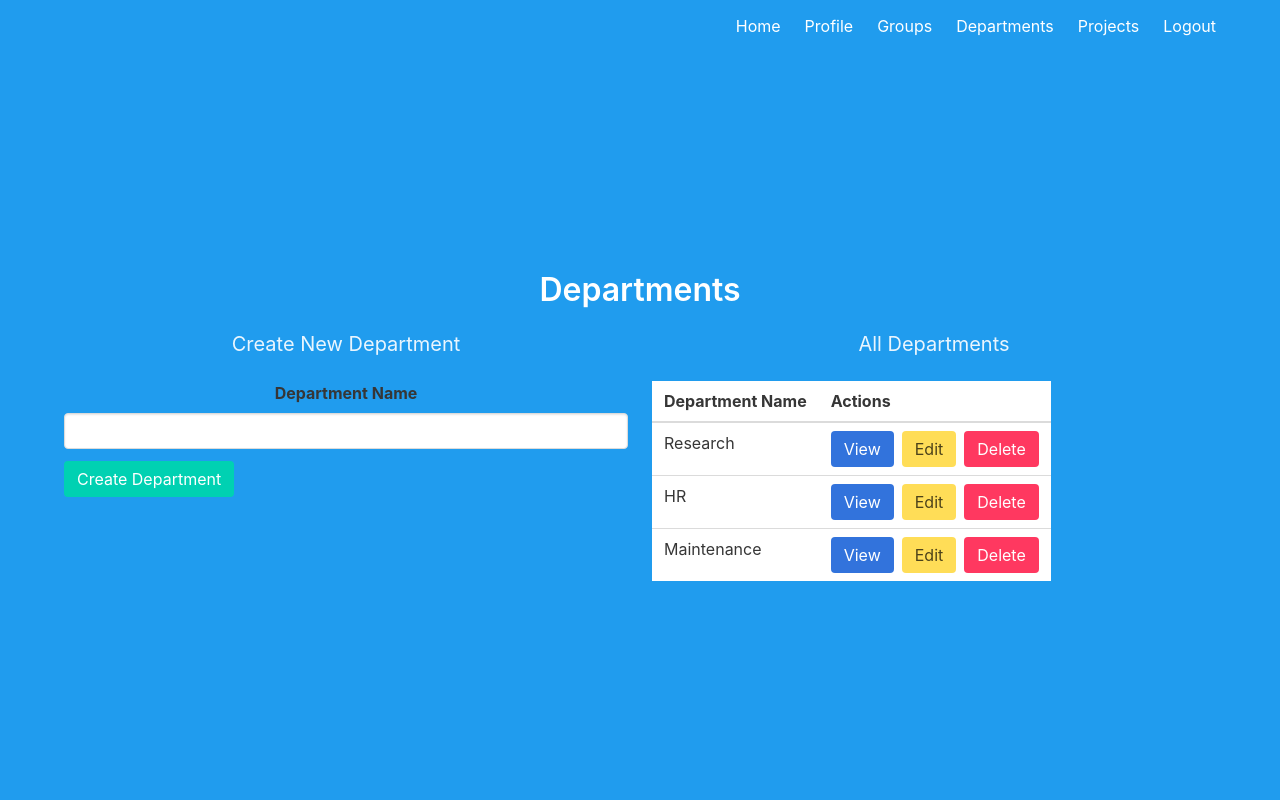
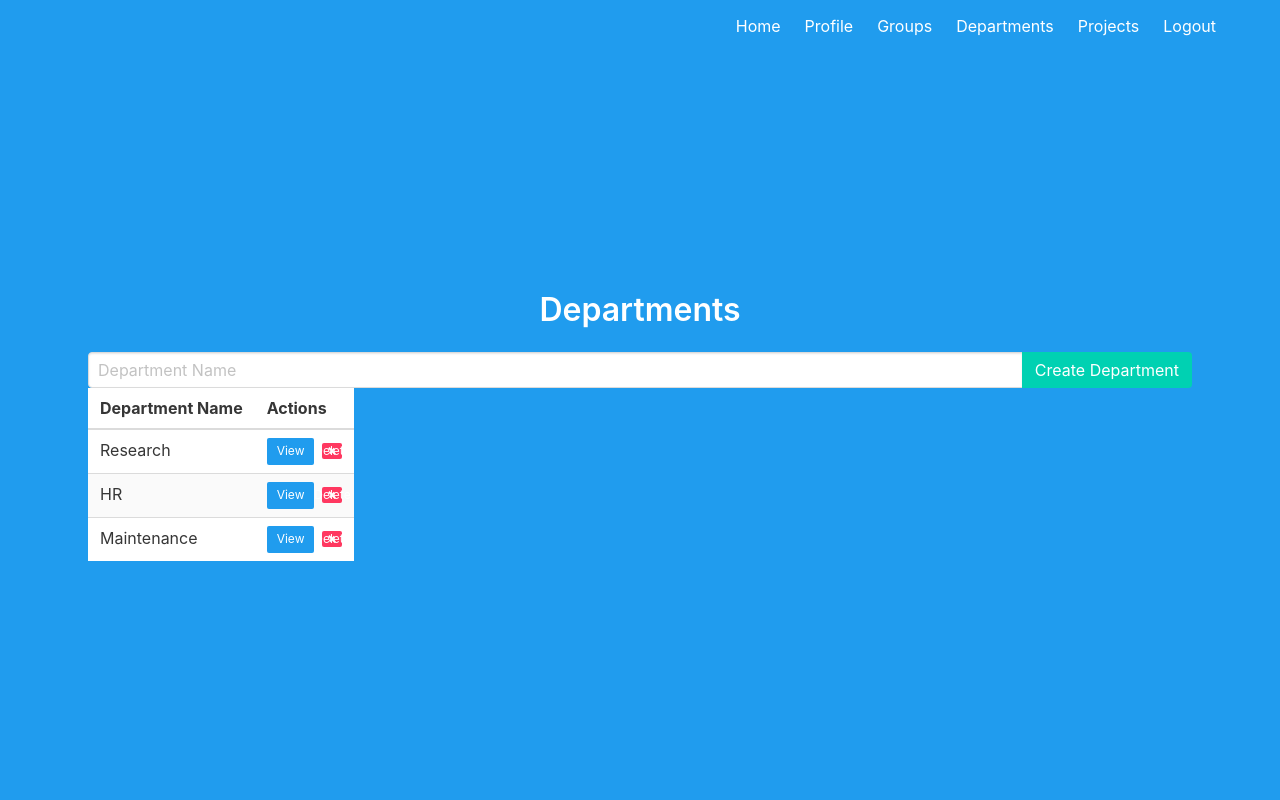
Before and after one commit to freakazoidas/PlantApp, a Flask app: page /departments/departments in a window 1280 px wide. Run offline with Flask 3, Linux system fonts and the light colour scheme; a user stored in the database is signed in; some libraries are stand-ins or nearby versions.

Commit message:
Revert "Departments page updated"
This reverts commit 587ed5f6e886254cb41945a3c3059ea62c9cd497.

```diff
--- a/project/departments.py
+++ b/project/departments.py
@@ -48,18 +48,6 @@ def department(department_id):
         return redirect(url_for('departments.department', department_id=department_id))
 
     return render_template('department.html', department=department, projects=projects)
-
-@departments_bp.route('/departments/<int:department_id>/edit', methods=['POST'])
-@login_required
-def edit_department(department_id):
-    department = Departments.query.filter_by(id=department_id).first()
-    if department:
-        department_name = request.form.get('department_name')
-        if department_name:
-            department.department_name = department_name
-            db.session.commit()
-            flash('Department updated successfully')
-    return redirect(url_for('departments.list_departments'))
 
 @departments_bp.route('/projects/<int:project_id>', methods=['GET', 'POST'])
 @login_required
--- a/project/templates/departments.html
+++ b/project/templates/departments.html
@@ -1,28 +1,39 @@
-{% extends "base.html" %} {% block content %}
-<h1 class="title">Departments</h1>
+{% extends 'base.html' %} {% block content %}
 
-<div class="columns">
-  <div class="column">
-    <h2 class="subtitle">Create New Department</h2>
-    <form action="{{ url_for('departments.list_departments') }}" method="POST">
-      <div class="field">
-        <label class="label">Department Name</label>
+<section class="section">
+  <div class="container">
+    <h1 class="title">Departments</h1>
+
+    {% with messages = get_flashed_messages() %} {% if messages %}
+    <div class="notification is-danger">
+      <button class="delete"></button>
+      <ul>
+        {% for message in messages %}
+        <li>{{ message }}</li>
+        {% endfor %}
+      </ul>
+    </div>
+    {% endif %} {% endwith %}
+
+    <form method="POST" action="{{ url_for('departments.list_departments') }}">
+      <div class="field has-addons">
+        <div class="control is-expanded">
+          <input
+            class="input"
+            type="text"
+            name="department_name"
+            placeholder="Department Name"
+          />
+        </div>
         <div class="control">
-          <input class="input" type="text" name="department_name" required />
-        </div>
-      </div>
-      <div class="field">
-        <div class="control">
-          <button type="submit" class="button is-primary">
+          <button class="button is-primary" type="submit">
             Create Department
           </button>
         </div>
       </div>
     </form>
-  </div>
-  <div class="column">
-    <h2 class="subtitle">All Departments</h2>
-    <table class="table">
+
+    <table class="table is-striped is-hoverable">
       <thead>
         <tr>
           <th>Department Name</th>
@@ -37,19 +48,21 @@
             <div class="buttons">
               <a
                 href="{{ url_for('departments.department', department_id=department.id) }}"
-                class="button is-link"
-                >View</a
+                class="button is-info is-small"
               >
-              <a
-                href="{{ url_for('departments.edit_department', department_id=department.id) }}"
-                class="button is-warning"
-                >Edit</a
+                View
+              </a>
+              <form
+                method="POST"
+                action="{{ url_for('departments.delete_department', department_id=department.id) }}"
               >
-              <form
-                action="{{ url_for('departments.delete_department', department_id=department.id) }}"
-                method="POST"
-              >
-                <button type="submit" class="button is-danger">Delete</button>
+                <button
+                  type="submit"
+                  class="button is-danger is-small delete"
+                  onclick="return confirm('Are you sure you want to delete this department?')"
+                >
+                  Delete
+                </button>
               </form>
             </div>
           </td>
@@ -58,6 +71,6 @@
       </tbody>
     </table>
   </div>
-</div>
+</section>
 
 {% endblock %}
```
Also changed, not shown: instance/db.sqlite.
